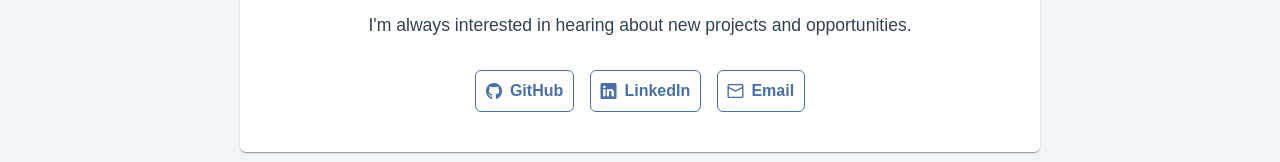
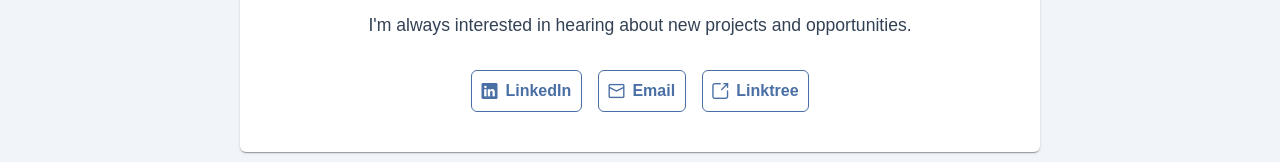
Before and after one commit to isabella-aigner/portfolio-2025, a Vue app: page / in a window 1280 px wide. Shown: the part 2337-2499 px from the top of the page. Built offline with nearby package versions, Linux system fonts and the light colour scheme; a web font is replaced by a local one.

Commit message:
update lebenslauf download component

```diff
--- a/src/components/ContactCard.vue
+++ b/src/components/ContactCard.vue
@@ -5,13 +5,21 @@ import { useI18n } from "vue-i18n";
 const { t } = useI18n();
 
 const socialLinks = ref([
-  { name: "GitHub", icon: "pi pi-github", url: "https://github.com/isabella-aigner" },
   {
     name: "LinkedIn",
     icon: "pi pi-linkedin",
     url: "https://www.linkedin.com/in/isabella-aigner",
   },
-  { name: "Email", icon: "pi pi-envelope", url: "mailto:isabella.aigner@gmail.com" },
+  {
+    name: "Email",
+    icon: "pi pi-envelope",
+    url: "mailto:isabella.aigner@gmail.com"
+  },
+  {
+    name: "Linktree",
+    icon: "pi pi-external-link",
+    url: "https://linktr.ee/isabella.c.aigner"
+  },
 ]);
 
 const handleBtnClick = (url: string) => {
--- a/src/views/Career.vue
+++ b/src/views/Career.vue
@@ -44,12 +44,14 @@ const downloadCV = () => {
                 <p>
                   {{ t("career.cvDownload") }}
                 </p>
+                <div class=" btn btn-outlined rounded">
                   <Button
                     icon="pi pi-download"
                     :label="t('career.download')"
                     class="p-button-outlined download-cv"
                     @click="downloadCV"
                   />
+                </div>
               </div>
             </template>
           </Card>
```
Lines whose indentation alone changed are shown as unchanged.
